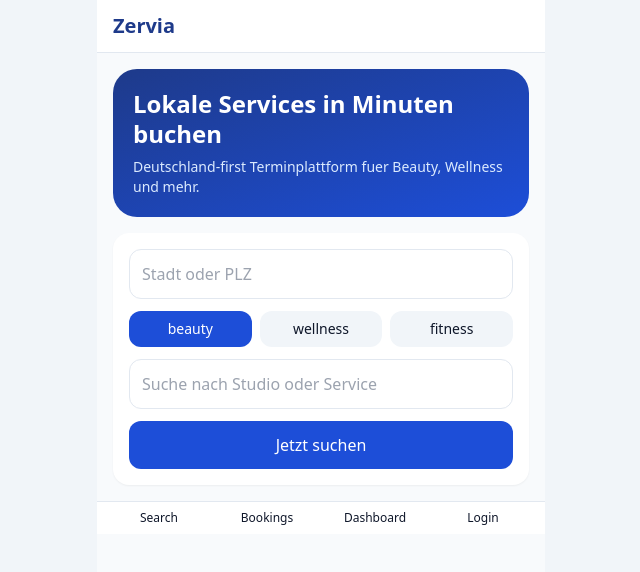
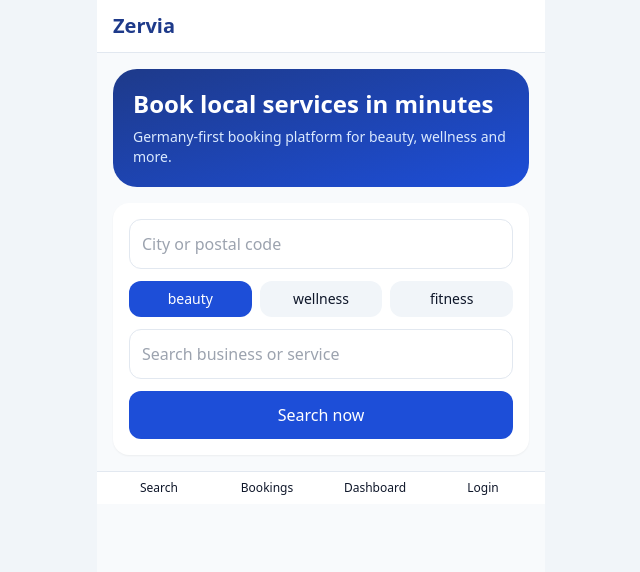
Before and after one commit to Jack007777/zervia, a Next.js app in the folder apps/web/: page /de in a window 1280 px wide. Shown: the top 572 px of the page, without its empty margins (319-959 px from the left). Built offline with nearby package versions, Linux system fonts and the light colour scheme.

Commit message:
fix(web): remove next-intl runtime usage to stabilize edge SSR

```diff
--- a/apps/web/app/[locale]/b/[id]/book/page.tsx
+++ b/apps/web/app/[locale]/b/[id]/book/page.tsx
@@ -1,7 +1,6 @@
 'use client';
 
 import { useParams } from 'next/navigation';
-import { useTranslations } from 'next-intl';
 import { useMemo, useState } from 'react';
 
 import { SlotPicker } from '../../../../../src/components/SlotPicker';
@@ -9,7 +8,6 @@
 
 export default function BookingPage() {
   const { id } = useParams<{ id: string }>();
-  const t = useTranslations('booking');
   const [serviceId, setServiceId] = useState('');
   const [date, setDate] = useState('');
   const [slot, setSlot] = useState('');
@@ -44,7 +42,7 @@
   return (
     <div className="space-y-4">
       <section className="rounded-2xl bg-white p-4 shadow-sm">
-        <h1 className="font-semibold">{t('selectService')}</h1>
+        <h1 className="font-semibold">Select service</h1>
         <div className="mt-2 grid gap-2">
           {services.map((service) => (
             <button
@@ -61,7 +59,7 @@
       </section>
 
       <section className="rounded-2xl bg-white p-4 shadow-sm">
-        <h2 className="font-semibold">{t('selectDate')}</h2>
+        <h2 className="font-semibold">Select date</h2>
         <input
           type="date"
           className="mt-2 w-full rounded-xl border p-3"
@@ -71,7 +69,7 @@
       </section>
 
       <section className="rounded-2xl bg-white p-4 shadow-sm">
-        <h2 className="font-semibold">{t('selectTime')}</h2>
+        <h2 className="font-semibold">Select time</h2>
         <div className="mt-3">
           <SlotPicker slots={slots} selected={slot} onSelect={setSlot} />
         </div>
@@ -82,7 +80,7 @@
         onClick={onConfirm}
         disabled={!serviceId || !slot || createBooking.isPending}
       >
-        {t('confirm')}
+        Confirm booking
       </button>
     </div>
   );
--- a/apps/web/app/[locale]/layout.tsx
+++ b/apps/web/app/[locale]/layout.tsx
@@ -1,22 +1,11 @@
 import Link from 'next/link';
-import { NextIntlClientProvider } from 'next-intl';
 import type { ReactNode } from 'react';
 
 import { InstallPrompt } from '../../src/components/InstallPrompt';
 import { resolveLocale } from '../../src/i18n/config';
-import deMessages from '../../src/i18n/messages/de.json';
-import enMessages from '../../src/i18n/messages/en.json';
 import { QueryProvider } from '../../src/providers/query-provider';
 
 export const runtime = 'edge';
-
-async function getMessages(locale: string) {
-  const resolved = resolveLocale(locale);
-  if (resolved === 'de') {
-    return deMessages;
-  }
-  return enMessages;
-}
 
 export default async function LocaleLayout({
   children,
@@ -27,10 +16,8 @@
 }) {
   const { locale } = await params;
   const resolvedLocale = resolveLocale(locale);
-  const messages = await getMessages(resolvedLocale);
 
   return (
-    <NextIntlClientProvider locale={resolvedLocale} messages={messages}>
     <QueryProvider>
       <div className="mx-auto min-h-screen max-w-md bg-slate-50">
         <header className="sticky top-0 z-10 border-b bg-white/90 px-4 py-3 backdrop-blur">
@@ -56,6 +43,5 @@
         </nav>
       </div>
     </QueryProvider>
-    </NextIntlClientProvider>
   );
 }
--- a/apps/web/app/[locale]/page.tsx
+++ b/apps/web/app/[locale]/page.tsx
@@ -1,7 +1,6 @@
 'use client';
 
 import { useParams, useRouter } from 'next/navigation';
-import { useTranslations } from 'next-intl';
 import { useState } from 'react';
 
 export default function HomePage() {
@@ -9,7 +8,6 @@
   const [city, setCity] = useState('');
   const [query, setQuery] = useState('');
   const [category, setCategory] = useState('beauty');
-  const t = useTranslations('home');
   const router = useRouter();
 
   function onSearch() {
@@ -29,14 +27,14 @@
   return (
     <div className="space-y-4">
       <section className="rounded-3xl bg-gradient-to-br from-brand-700 to-brand-500 p-5 text-white">
-        <h1 className="text-2xl font-semibold leading-tight">{t('title')}</h1>
-        <p className="mt-2 text-sm text-blue-100">{t('subtitle')}</p>
+        <h1 className="text-2xl font-semibold leading-tight">Book local services in minutes</h1>
+        <p className="mt-2 text-sm text-blue-100">Germany-first booking platform for beauty, wellness and more.</p>
       </section>
 
       <section className="grid gap-3 rounded-2xl bg-white p-4 shadow-sm">
         <input
           className="rounded-xl border p-3"
-          placeholder={t('cityPlaceholder')}
+          placeholder="City or postal code"
           value={city}
           onChange={(e) => setCity(e.target.value)}
         />
@@ -56,12 +54,12 @@
         </div>
         <input
           className="rounded-xl border p-3"
-          placeholder={t('searchPlaceholder')}
+          placeholder="Search business or service"
           value={query}
           onChange={(e) => setQuery(e.target.value)}
         />
         <button type="button" className="rounded-xl bg-brand-500 p-3 font-medium text-white" onClick={onSearch}>
-          {t('searchAction')}
+          Search now
         </button>
       </section>
     </div>
--- a/apps/web/app/[locale]/search/page.tsx
+++ b/apps/web/app/[locale]/search/page.tsx
@@ -1,7 +1,6 @@
 'use client';
 
 import { useParams, useSearchParams } from 'next/navigation';
-import { useTranslations } from 'next-intl';
 import { useMemo, useState } from 'react';
 
 import { BusinessCard } from '../../../src/components/BusinessCard';
@@ -13,7 +12,6 @@
 export default function SearchPage() {
   const { locale } = useParams<{ locale: string }>();
   const q = useSearchParams();
-  const t = useTranslations('search');
 
   const initial = useMemo<SearchParams>(
     () => ({
@@ -28,12 +26,14 @@
 
   return (
     <div className="space-y-3">
-      <h1 className="text-xl font-semibold">{t('title')}</h1>
+      <h1 className="text-xl font-semibold">Find businesses</h1>
       <SearchFilters initial={initial} onChange={setFilters} />
       <MapPlaceholder />
       <div className="space-y-3">
         {isLoading ? <p className="text-sm text-slate-600">Loading...</p> : null}
-        {!isLoading && (!data || data.length === 0) ? <p className="text-sm text-slate-600">{t('empty')}</p> : null}
+        {!isLoading && (!data || data.length === 0) ? (
+          <p className="text-sm text-slate-600">No results found for current filters.</p>
+        ) : null}
         {(data ?? []).map((business) => (
           <BusinessCard key={business._id} locale={locale} business={business} />
         ))}
```
Lines whose indentation alone changed are shown as unchanged.
